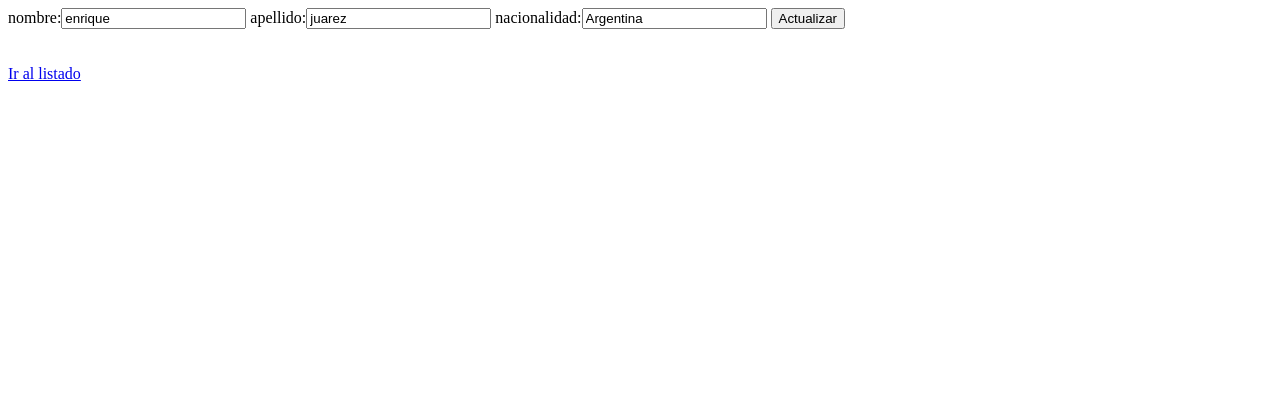
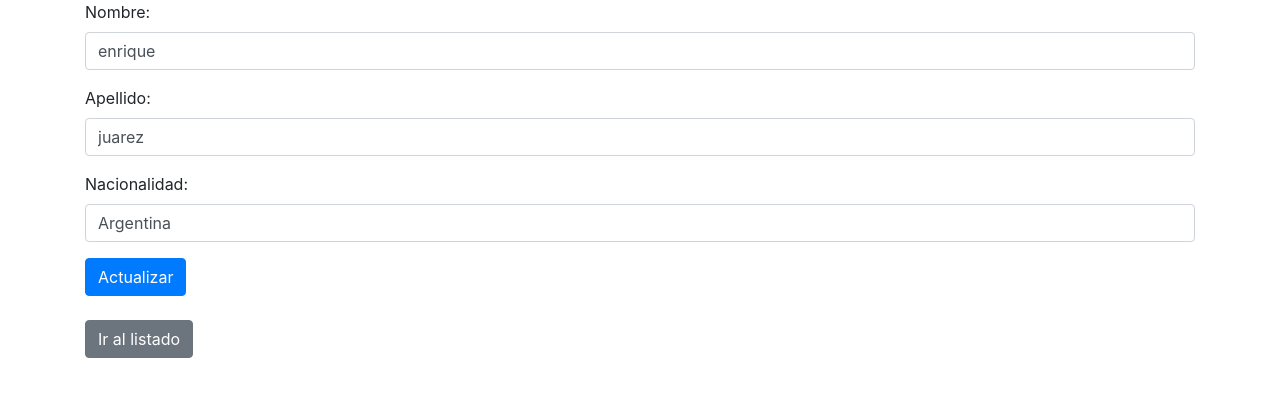
Before and after one commit to TinchoARS/BibliotecaWebApp, a Django app: page /biblioteca/autores/actualizar/1/ in a window 1280 px wide. Shown: the top 397 px of the page. Run offline with Django 4.2, Linux system fonts and the light colour scheme; data comes from the database, SQL or seed files in the repository; some libraries are stand-ins or nearby versions.

Commit message:
form con css actualizar autor

```diff
--- a/biblioteca/templates/biblioteca/actualizar_autor.html
+++ b/biblioteca/templates/biblioteca/actualizar_autor.html
@@ -1,21 +1,33 @@
 <!DOCTYPE html>
 <html lang="en">
 <head>
+    <link rel="stylesheet" href="https://maxcdn.bootstrapcdn.com/bootstrap/4.0.0/css/bootstrap.min.css">
     <meta charset="UTF-8">
     <meta http-equiv="X-UA-Compatible" content="IE=edge">
     <meta name="viewport" content="width=device-width, initial-scale=1.0">
     <title>Actualizar los datos de un Autor</title>
 </head>
 <body>
+    <div class="container">
     <form method="post">
         {% csrf_token %}
-        nombre:<input type="text" name="nombre" value="{{autor.nombre}}">
-        apellido:<input type="text" name='apellido' value="{{autor.apellido}}">
-        nacionalidad:<input type="text" name="nacionalidad" value="{{autor.nacionalidad}}">
-        <input type="submit" value="Actualizar">
-    </form><br><br>
-    <a href="{% url 'listado_autores' %}">
+        <div class="form-group">
+            <label for="name">Nombre:</label>
+            <input type="text" class="form-control" id="name" name="nombre" value="{{autor.nombre}}" placeholder="Ingrese el nuevo nombre">
+        </div>
+        <div class="form-group">
+            <label for="apellido">Apellido:</label>
+            <input type="text" class="form-control" id="apellido" name='apellido' value="{{autor.apellido}}" placeholder="Ingrese el nuevo apellido">
+        </div>
+        <div class="form-group">
+            <label for="nacionalidad">Nacionalidad:</label>
+            <input type="text" class="form-control" id="nacionalidad" name="nacionalidad" value="{{autor.nacionalidad}}" placeholder="Ingrese la nueva nacionalidad">
+        </div>
+        <button type="submit" class="btn btn-primary" value="Actualizar"> Actualizar</button>
+    </form><br>
+    <a href="{% url 'listado_autores' %}" class="btn btn-secondary">
         Ir al listado
     </a>
+    </div>
 </body>
 </html>
```
